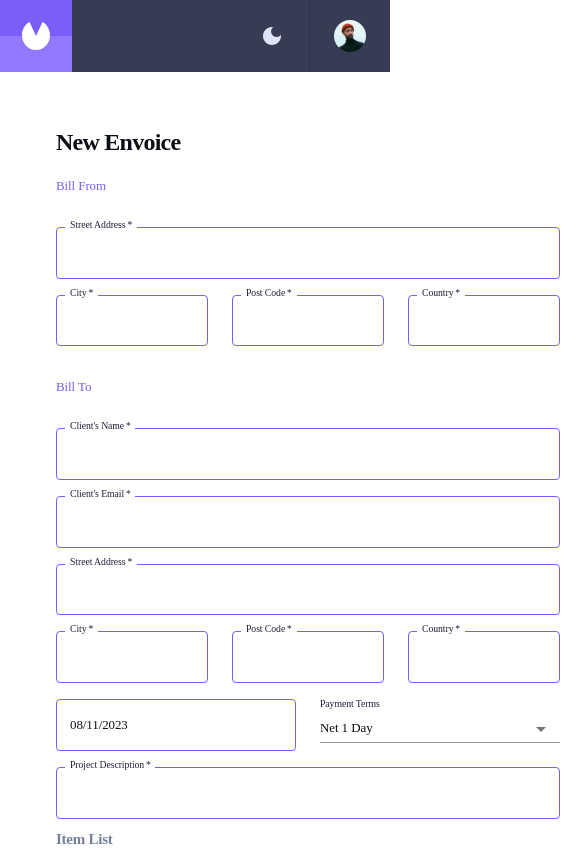
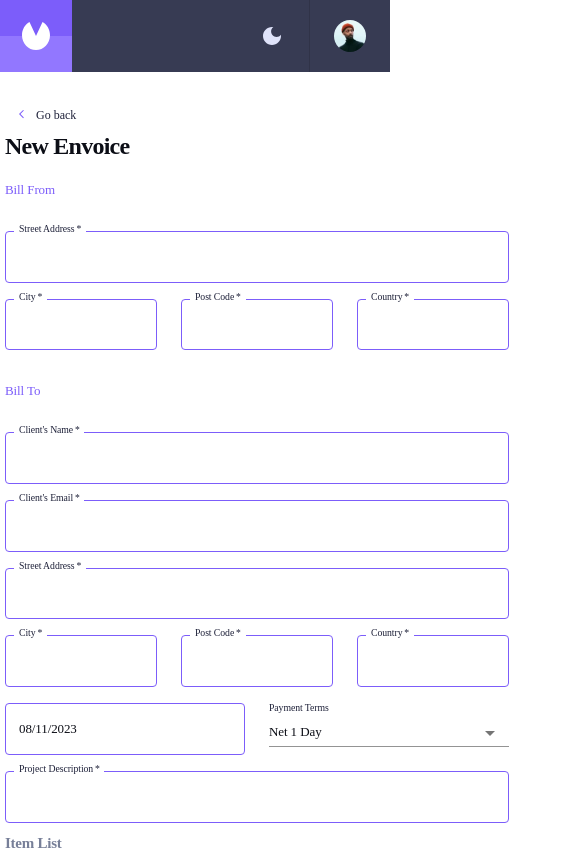
Before and after one commit to giga-gogosashvili/invoice-app, a React (Create React App) app: page /invoices/create in a window 390 px wide. Shown: the top 850 px of the page, 585 px wide, since content can reach past the window. Built offline with nearby package versions, Linux system fonts and the light colour scheme; no server answers.

Commit message:
edit responsive header

```diff
--- a/src/components/EditCreate.tsx
+++ b/src/components/EditCreate.tsx
@@ -19,6 +19,7 @@ import React from "react";
 import { AxiosFunc } from "./AxiosFunc";
 import NavBar from "./NavBar";
 import useMediaQuery from "@mui/material/useMediaQuery";
+import GoBackButton from "./GoBackButton";
 
 import {
   StyledItemFields,
@@ -140,6 +141,8 @@ export default function EditCreate() {
   };
 
   const matches = useMediaQuery("(min-width:1440px)");
+  const matchesXS = useMediaQuery("(min-width:768px)");
+
   const direction = matches ? "row" : "column";
 
   return (
@@ -147,22 +150,27 @@ export default function EditCreate() {
       display="flex"
       flexDirection={direction}
       sx={{
-        bgcolor: "background.paper",
+        bgcolor: { md: "background.paper", xs: "#fff" },
       }}
     >
       {/* <Drawer></Drawer> */}
       {matches ? <Drawer></Drawer> : <NavBar></NavBar>}
+      {!matchesXS ? <GoBackButton></GoBackButton> : ""}
 
       <Box
         sx={{
-          width: "616px",
-          pl: "56px",
+          width: { md: "616px", xs: "375px" },
+          pl: { md: "56px", xs: "5px" },
           bgcolor: "info.dark",
-          borderTopRightRadius: 20,
-          borderBottomRightRadius: 20,
+          borderTopRightRadius: { md: "20px", xs: 0 },
+          borderBottomRightRadius: { md: "20px", xs: 0 },
         }}
       >
-        <Typography color="text.primary" variant="h2" sx={{ mt: "59px" }}>
+        <Typography
+          color="text.primary"
+          variant="h2"
+          sx={{ mt: { md: "59px", xs: 0 } }}
+        >
           {invoice ? `Edit ${id}` : "New Envoice"}
         </Typography>
 
--- /dev/null
+++ b/src/components/GoBackButton.tsx
@@ -0,0 +1,60 @@
+import BottomNavigation from "@mui/material/BottomNavigation";
+import BottomNavigationAction from "@mui/material/BottomNavigationAction";
+import ArrowBackIosIcon from "@mui/icons-material/ArrowBackIos";
+import { useNavigate } from "react-router-dom";
+import { Box } from "@mui/material";
+
+export default function GoBackButton() {
+  const navigate = useNavigate();
+
+  return (
+    <>
+      <Box
+        sx={{
+          display: "flex",
+          flexDirection: "row",
+          alignItems: "left",
+          alignContent: "center",
+          justifyContent: "left",
+          width: "100%",
+          height: 15,
+          mt: { md: "65px", xs: "32.5px" },
+          mb: { md: "31px", xs: "15.5px" },
+        }}
+      >
+        <BottomNavigation
+          sx={{
+            display: "inline",
+            bgcolor: { md: "background.paper", xs: "#fff" },
+          }}
+          showLabels
+          onClick={() => navigate(-1)}
+        >
+          <BottomNavigationAction
+            label="Go back"
+            icon={
+              <ArrowBackIosIcon
+                sx={{
+                  height: "10px",
+                  color: "#7C5DFA",
+                }}
+              />
+            }
+            sx={{
+              display: "inline",
+              //   color: "text.primary",
+              //   "& label:hover": {
+              //     color: "#grey.200",
+              //     boxShadow: "none",
+              //   },
+              //   "&MuiBottomNavigationAction-label:active": {
+              //     boxShadow: "none",
+              //     color: "#grey.200",
+              //   },
+            }}
+          />
+        </BottomNavigation>
+      </Box>
+    </>
+  );
+}
--- a/src/components/Invoice.tsx
+++ b/src/components/Invoice.tsx
@@ -29,9 +29,9 @@ import Button from "@mui/material/Button";
 import { StyledButton, StyledTypoButton } from "../customize/StyledElements";
 import NavBar from "./NavBar";
 import useMediaQuery from "@mui/material/useMediaQuery";
+import GoBackButton from "./GoBackButton";
 
 export default function Invoice() {
-
   const { id } = useParams();
   const [invoice, setInvoice] = useState<InvoiceResponse | undefined>(
     undefined
@@ -96,7 +96,7 @@ export default function Invoice() {
             margin: "0 auto",
           }}
         >
-          <Box
+          {/* <Box
             sx={{
               display: "flex",
               flexDirection: "row",
@@ -108,8 +108,9 @@ export default function Invoice() {
               mt: "65px",
               mb: "31px",
             }}
-          >
-            <BottomNavigation
+          > */}
+          <GoBackButton></GoBackButton>
+          {/* <BottomNavigation
               sx={{
                 display: "inline",
               }}
@@ -139,8 +140,8 @@ export default function Invoice() {
                   },
                 }}
               />
-            </BottomNavigation>
-          </Box>
+            </BottomNavigation> */}
+          {/* </Box> */}
           <Box
             sx={{
               display: "flex",
--- a/src/components/InvoiceItem.tsx
+++ b/src/components/InvoiceItem.tsx
@@ -6,6 +6,7 @@ import { StyledListItem, StatusButton } from "../customize/StyledElements";
 import FiberManualRecordIcon from "@mui/icons-material/FiberManualRecord";
 import InvoiceItemMenu from "./InvoiceItemMenu";
 import Grid from "@mui/material/Grid";
+import useMediaQuery from "@mui/material/useMediaQuery";
 
 interface Props {
   data: InvoiceResponse[];
@@ -20,6 +21,8 @@ const formatingNumbers = (number: number) => {
 };
 
 export default function InvoiceItem({ data, func }: Props) {
+  const matchesXS = useMediaQuery("(min-width:768px)");
+
   return (
     <div>
       <Box
@@ -28,7 +31,11 @@ export default function InvoiceItem({ data, func }: Props) {
         }}
       >
         <Box sx={{ flexGrow: 1 }}>
-          <Grid container spacing={0}>
+          <Grid
+            container
+            spacing={0}
+            sx={{ flexDirection: { xs: "column", md: "row" } }}
+          >
             <Grid item xs={10}>
               <List sx={{ m: 0, p: 0 }}>
                 {data.map((invoice, index: number) => (
@@ -108,7 +115,11 @@ export default function InvoiceItem({ data, func }: Props) {
               </List>
             </Grid>
             <Grid item xs={2}>
-              <InvoiceItemMenu invoice={data}></InvoiceItemMenu>
+              {matchesXS ? (
+                <InvoiceItemMenu invoice={data}></InvoiceItemMenu>
+              ) : (
+                ""
+              )}
             </Grid>
           </Grid>
         </Box>
```
